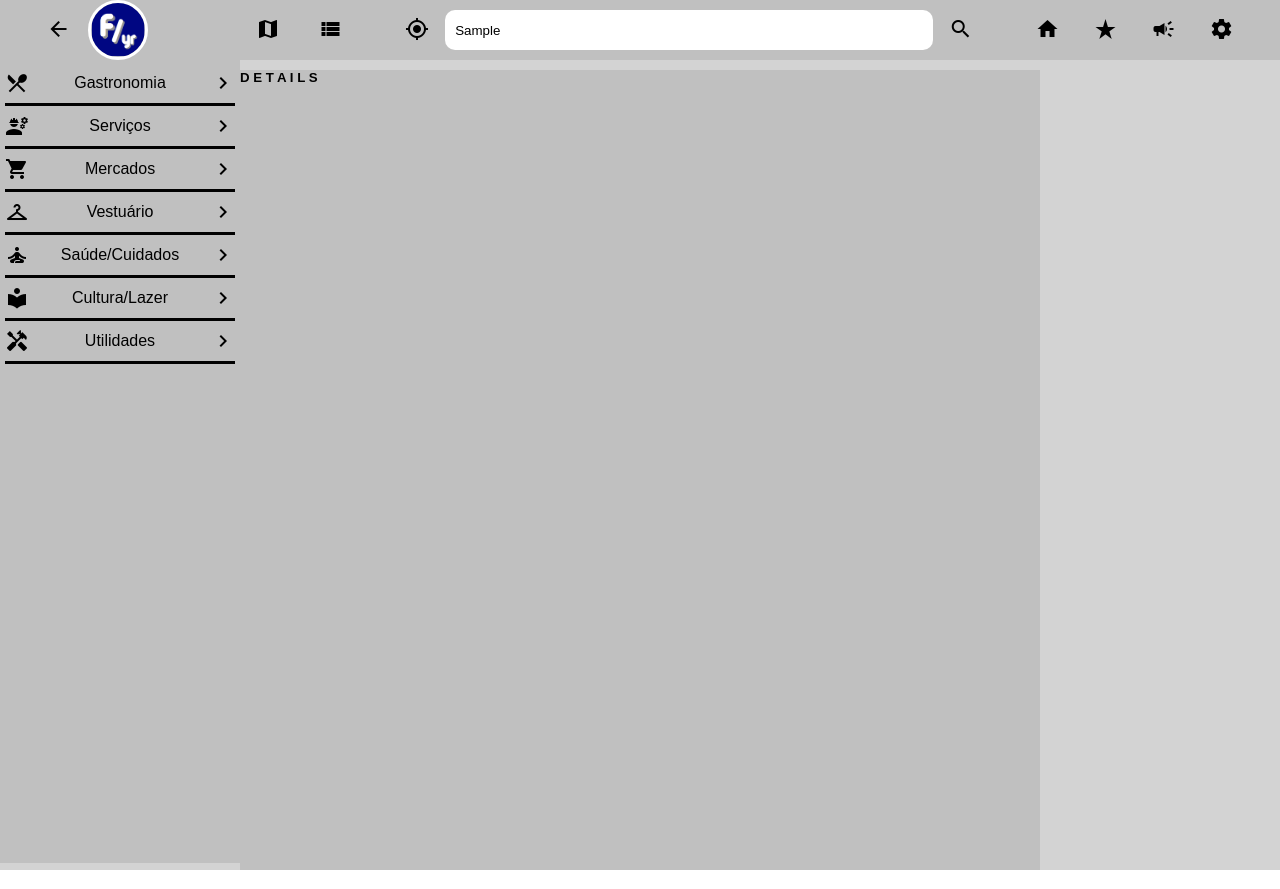
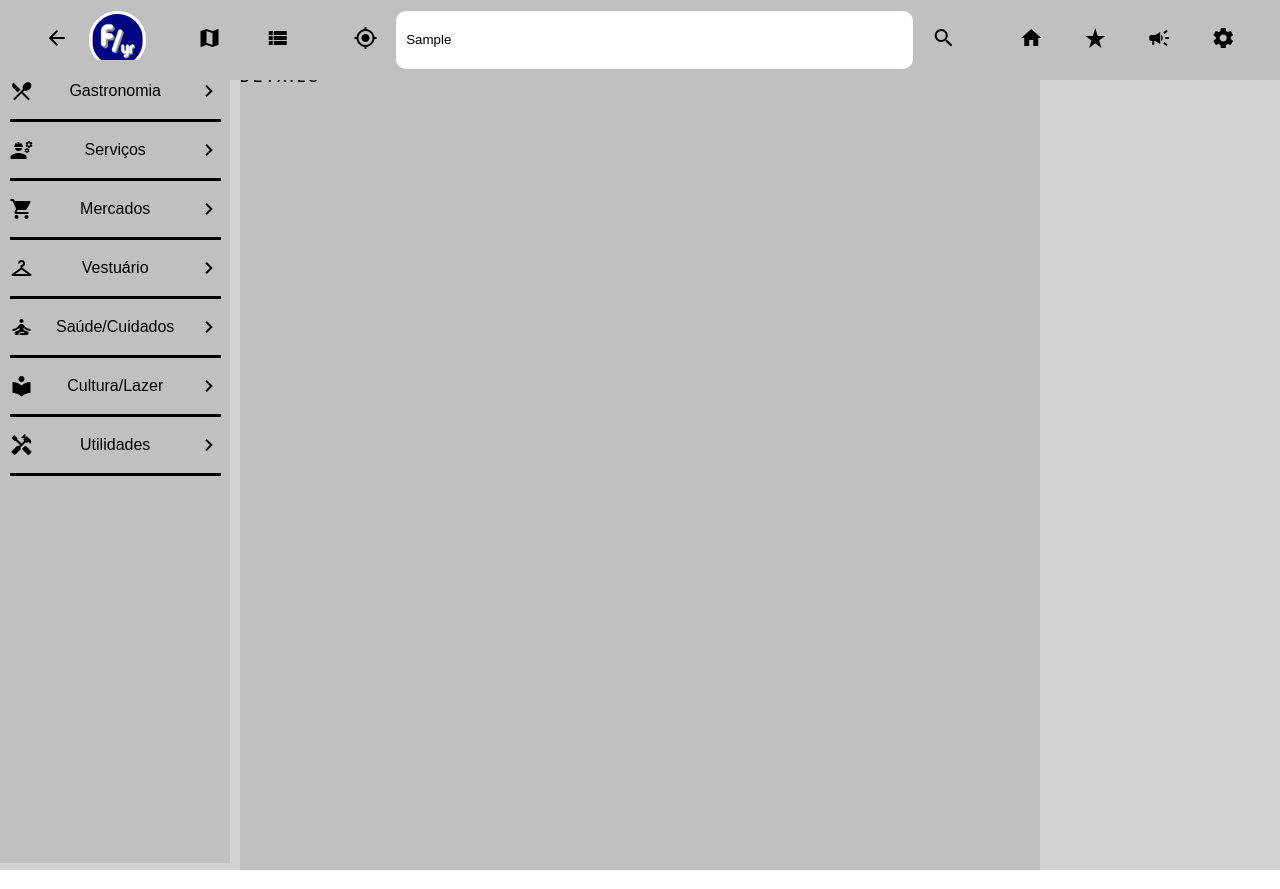
Before and after one commit to SnowFox-SK7/Flyer, a plain HTML site: page views/index.html in a window 1280 px wide. Both pictures are taken after typing "Sample" into the empty fields and a click on the button "add". Drawn offline with Linux system fonts and the light colour scheme.

Commit message:
Round buttons and px to vw or vh substitution

```diff
--- a/styles/index.css
+++ b/styles/index.css
@@ -1,6 +1,6 @@
 * {
-    border: 0px;
-    margin: 0px;
+    border: 0;
+    margin: 0;
     font-family: Arial, Helvetica, sans-serif;
 }
 html,
@@ -10,35 +10,36 @@ body {
 }
 
 button {
-    width: 48px;
-    height: 45px;
-    margin: 5px;
+    width: 3vw;
+    height: 3vw;
+    margin: 1vw;
     cursor: pointer;
     background-color: silver;
+    border-radius: 50%;
 }
 
 ul {
     list-style: none;
-    padding-left: 5px;
-    padding-right: 5px;
+    padding-left: .75vw;
+    padding-right: .75vw;
 }
 
 img {
-    width: 54px;
-    height: 54px;
+    width: 4vw;
+    height: 4vw;
     border: 3px solid white;
     border-radius: 50%;
 }
 
 .logo-container {
-    width: 180px;
+    width: 10vw;
     display: flex;
     align-items: center;
 }
 
 #header {
     width: 100%;
-    height: 60px;
+    height: 10vh;
     position: absolute;
     display: flex;
     align-items: center;
@@ -47,14 +48,14 @@ img {
 }
 
 .search-input {
-    width: 600px;
+    width: 50vw;
     display: flex;
     align-items: center;
 }
 
 .search-input .text-input {
-    width: 500px;
-    height: 38px;
+    width: 50vw;
+    height: 7vh;
     border-radius: 10px;
     padding-left: 10px;
 }
@@ -69,14 +70,14 @@ img {
     position: absolute;
     display: none;
     top: 60px;
-    width: 240px;
+    width: 18vw;
     height: 100%;
     border-top: 3px solid silver;
     background-color: silver;
 }
 
 #filters-menu ul li .filters {
-    line-height: 40px;
+    line-height: 7vh;
     cursor: pointer;
     display: flex;
     align-items: center;
@@ -89,7 +90,7 @@ img {
 }
 
 #filters-menu ul ul li{
-    line-height: 34px;
+    line-height: 6vh;
     cursor: pointer;
     display: flex;
     align-items: center;
```
